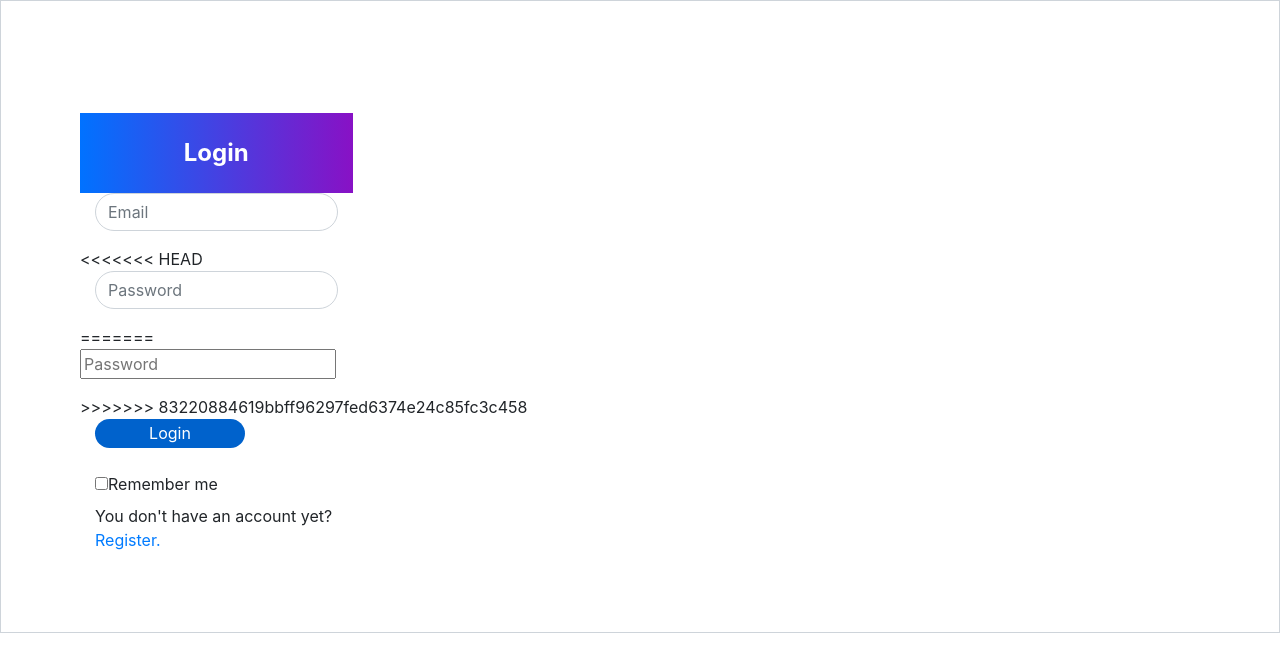
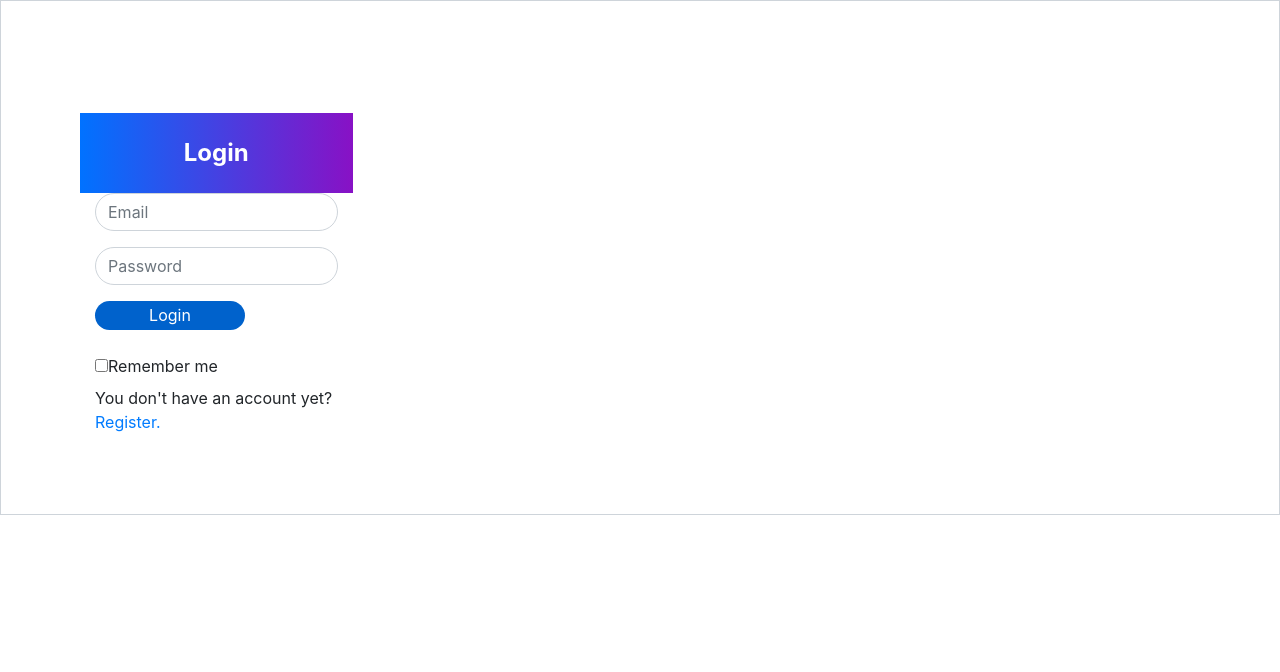
Before and after one commit to Britt-bit/PHP-project, a PHP site: page /login.php in a window 1280 px wide. Shown: the top 672 px of the page. Run offline with PHP 8.4, Linux system fonts and the light colour scheme.

Commit message:
"Current change" weggehaald uit de code

```diff
--- a/login.php
+++ b/login.php
@@ -112,18 +112,10 @@ if(!empty($_POST)){
                     </div>
 
                 <!-- Password veld -->
-<<<<<<< HEAD
+
                     <div class="form-group col-md-6">
                         <input name="password" id="password" type="password" placeholder="Password" class= "form-control"  value="">
                     </div>
-=======
-                <div class="form-group row col-md-4 text-center">
-
-
-                    <input name="password" id="password" type="password" placeholder="Password" value="">
-
-                </div>
->>>>>>> 83220884619bbff96297fed6374e24c85fc3c458
 
                 <!--Login button-->
                     <div class="form-group col-md-6">
```
